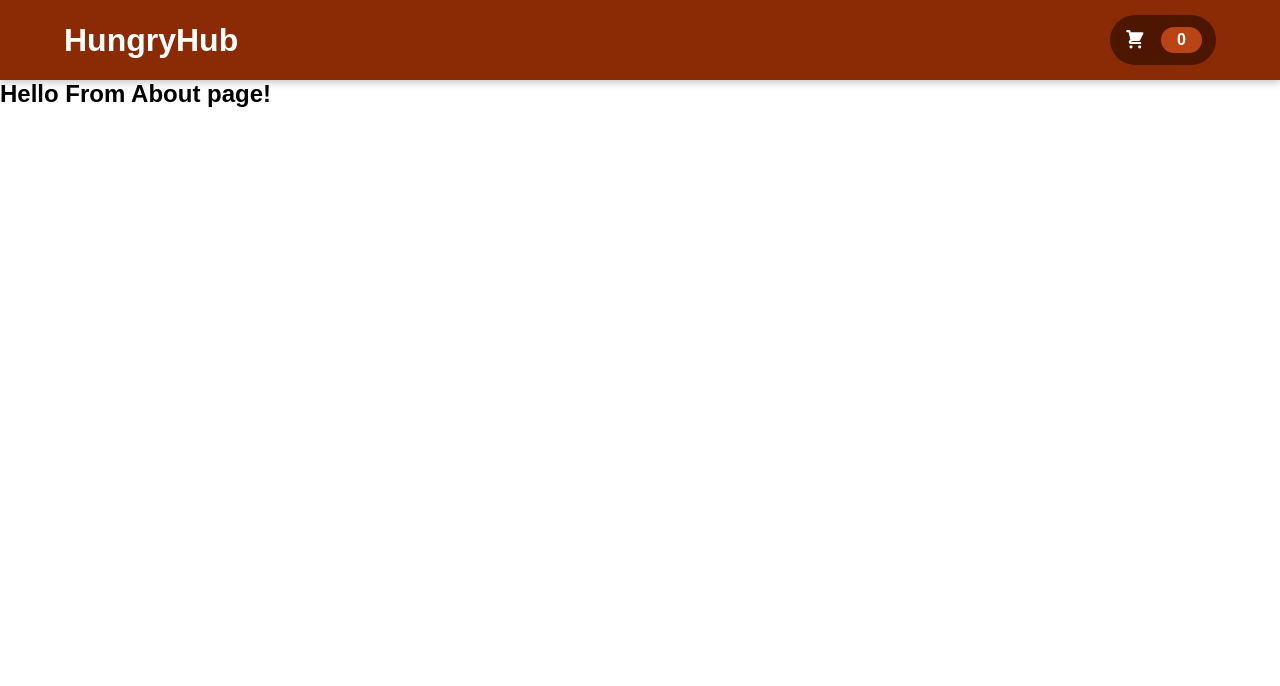
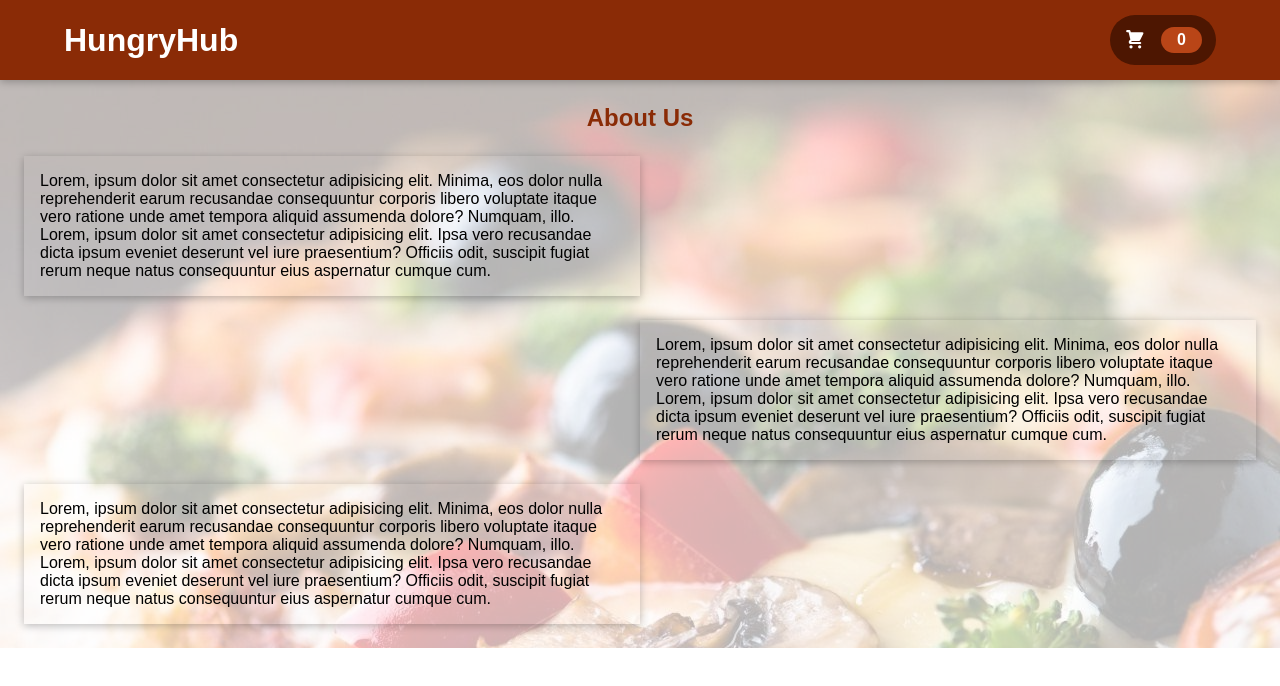
Before and after one commit to raihan2bd/hungry-hub, a React (Create React App) app: page /about in a window 1280 px wide. Shown: the top 686 px of the page. Built offline with nearby package versions, Linux system fonts and the light colour scheme.

Commit message:
Add about page dummy content and also added nesessary styles on it

```diff
--- a/src/App.js
+++ b/src/App.js
@@ -5,7 +5,7 @@ import HomePage from './pages/HomePage';
 import AuthPage from './pages/AuthPage';
 import CheckoutPage from './pages/CheckoutPage';
 import OrderedPage from './pages/OrderedPage';
-import About from './pages/About';
+import AboutPage from './pages/AboutPage';
 import Layout from './components/Layout/Layout';
 
 function App() {
@@ -16,7 +16,7 @@ function App() {
         <Route path="/auth" element={<AuthPage />} />
         <Route path="/checkout" element={<CheckoutPage />} />
         <Route path="/order" element={<OrderedPage />} />
-        <Route path="/about" element={<About />} />
+        <Route path="/about" element={<AboutPage />} />
       </Routes>
     </Layout>
   );
--- a/src/pages/About.js
+++ /dev/null
@@ -1,5 +0,0 @@
-const About = () => {
-  return <h2>Hello From About page!</h2>
-}
-
-export default About;
--- /dev/null
+++ b/src/pages/AboutPage.js
@@ -0,0 +1,23 @@
+import backgroundImage from '../assets/food-wallpaper.jpg';
+import classes from './AboutPage.module.css';
+
+const AboutPage = () => {
+  return (
+    <section className={classes.about_page_section} style={{backgroundImage: `url(${backgroundImage})`}}>
+      <div className={classes.container}>
+        <h2 className={classes.title}>About Us</h2>
+        <div className={classes.card}>
+          <p>Lorem, ipsum dolor sit amet consectetur adipisicing elit. Minima, eos dolor nulla reprehenderit earum recusandae consequuntur corporis libero voluptate itaque vero ratione unde amet tempora aliquid assumenda dolore? Numquam, illo. Lorem, ipsum dolor sit amet consectetur adipisicing elit. Ipsa vero recusandae dicta ipsum eveniet deserunt vel iure praesentium? Officiis odit, suscipit fugiat rerum neque natus consequuntur eius aspernatur cumque cum.</p>
+        </div>
+        <div className={classes.card}>
+          <p>Lorem, ipsum dolor sit amet consectetur adipisicing elit. Minima, eos dolor nulla reprehenderit earum recusandae consequuntur corporis libero voluptate itaque vero ratione unde amet tempora aliquid assumenda dolore? Numquam, illo. Lorem, ipsum dolor sit amet consectetur adipisicing elit. Ipsa vero recusandae dicta ipsum eveniet deserunt vel iure praesentium? Officiis odit, suscipit fugiat rerum neque natus consequuntur eius aspernatur cumque cum.</p>
+        </div>
+        <div className={classes.card}>
+          <p>Lorem, ipsum dolor sit amet consectetur adipisicing elit. Minima, eos dolor nulla reprehenderit earum recusandae consequuntur corporis libero voluptate itaque vero ratione unde amet tempora aliquid assumenda dolore? Numquam, illo. Lorem, ipsum dolor sit amet consectetur adipisicing elit. Ipsa vero recusandae dicta ipsum eveniet deserunt vel iure praesentium? Officiis odit, suscipit fugiat rerum neque natus consequuntur eius aspernatur cumque cum.</p>
+        </div>
+      </div>
+    </section>
+  )
+}
+
+export default AboutPage;
--- /dev/null
+++ b/src/pages/AboutPage.module.css
@@ -0,0 +1,50 @@
+.title {
+  text-align: center;
+  color: #8a2b06;
+}
+
+.container {
+  display: flex;
+  flex-direction: column;
+  gap: 1.5rem;
+  background: rgba(255, 255, 255, 0.7);
+  padding: 1.5rem;
+}
+
+
+.card {
+  box-shadow: 0 2px 8px rgba(0, 0, 0, 0.25);
+  padding: 1rem;
+  width: 50%;
+  animation: card_animation 0.5s ease-in-out;
+  transition: all 0.3s ease-in-out;
+}
+
+@keyframes card_animation {
+  0% {
+    transform: translateX(-100%);
+  }
+
+  100% {
+    transform: translateX(0);
+  }
+}
+
+.card:nth-child(odd) {
+  align-self: flex-end;
+  animation: card_odd_animation 0.5s ease-in-out
+}
+
+@keyframes card_odd_animation {
+  0% {
+    transform: translateX(100%);
+  }
+
+  100% {
+    transform: translateX(0);
+  }
+}
+
+.card:hover {
+  transform: scale(1.05);
+}
```
Also changed, not shown: src/assets/food-wallpaper.jpg (added).
